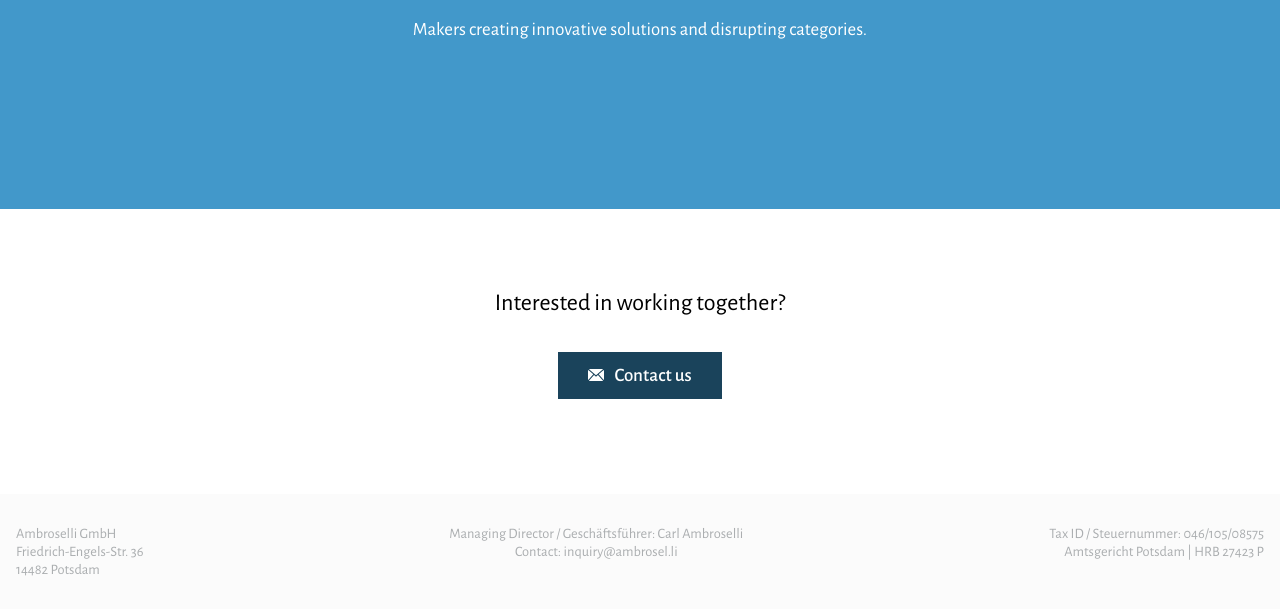
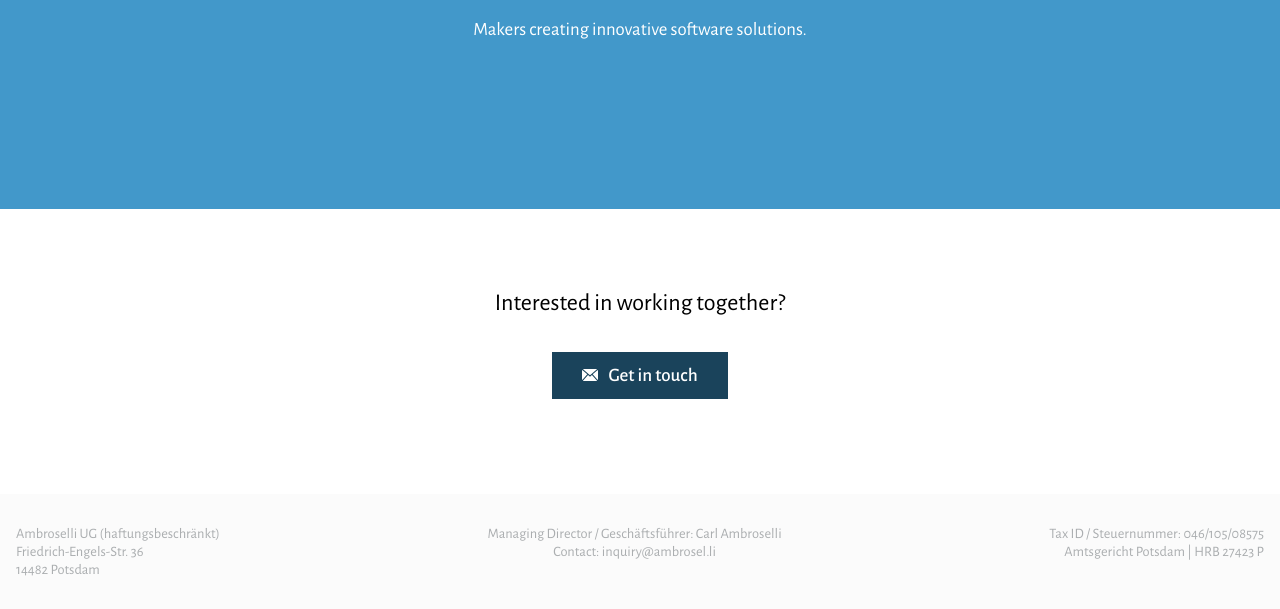
Before and after one commit to Ambroselli/ambroselli.tech, a plain HTML site: page index.html in a window 1280 px wide. Shown: the part 191-800 px from the top of the page. Drawn offline with nearby package versions, Linux system fonts and the light colour scheme.

Commit message:
Update index.html

```diff
--- a/index.html
+++ b/index.html
@@ -134,7 +134,7 @@
 	<header>
 		<h1>Welcome to <span>Ambroselli GmbH</span>.</h1>
 
-		<h3>Makers creating innovative solutions and disrupting categories.<h3>
+		<h3>Makers creating innovative software solutions.<h3>
 	</header>
 
 	<div class="main">
@@ -145,12 +145,12 @@
 				<g><path d="M485.211,363.906c0,10.637-2.992,20.498-7.785,29.174L324.225,221.67l151.54-132.584   c5.895,9.355,9.446,20.344,9.446,32.219V363.906z M242.606,252.793l210.863-184.5c-8.653-4.737-18.397-7.642-28.908-7.642H60.651   c-10.524,0-20.271,2.905-28.889,7.642L242.606,252.793z M301.393,241.631l-48.809,42.734c-2.855,2.487-6.41,3.729-9.978,3.729   c-3.57,0-7.125-1.242-9.98-3.729l-48.82-42.736L28.667,415.23c9.299,5.834,20.197,9.329,31.983,9.329h363.911   c11.784,0,22.687-3.495,31.983-9.329L301.393,241.631z M9.448,89.085C3.554,98.44,0,109.429,0,121.305v242.602   c0,10.637,2.978,20.498,7.789,29.174l153.183-171.44L9.448,89.085z" fill="#FFFFFF"/></g>
 			</svg>
 
-			Contact us</a>
+			Get in touch</a>
 	</div>
 
 	<footer>
 		<p class="left">
-			Ambroselli GmbH <br />
+			Ambroselli UG (haftungsbeschränkt) <br />
 			Friedrich-Engels-Str. 36 <br />
 			14482 Potsdam
 		</p>
```
